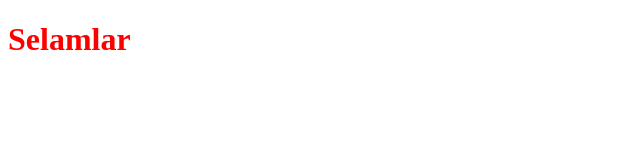
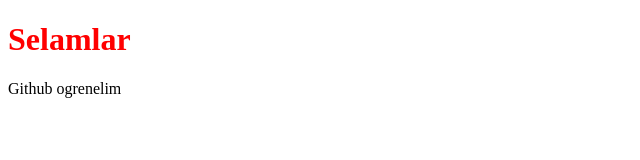
Before and after one commit to Recep-T/test-github1, a plain HTML site: page index.html in a window 1280 px wide. Shown: the whole page, without its empty margins (0-640 px from the left). Drawn offline with Linux system fonts and the light colour scheme.

Commit message:
added a new paragraph

```diff
--- a/index.html
+++ b/index.html
@@ -9,5 +9,6 @@
 </head>
 <body>
     <h1>Selamlar</h1>
+    <p>Github ogrenelim</p>
 </body>
 </html>
```
